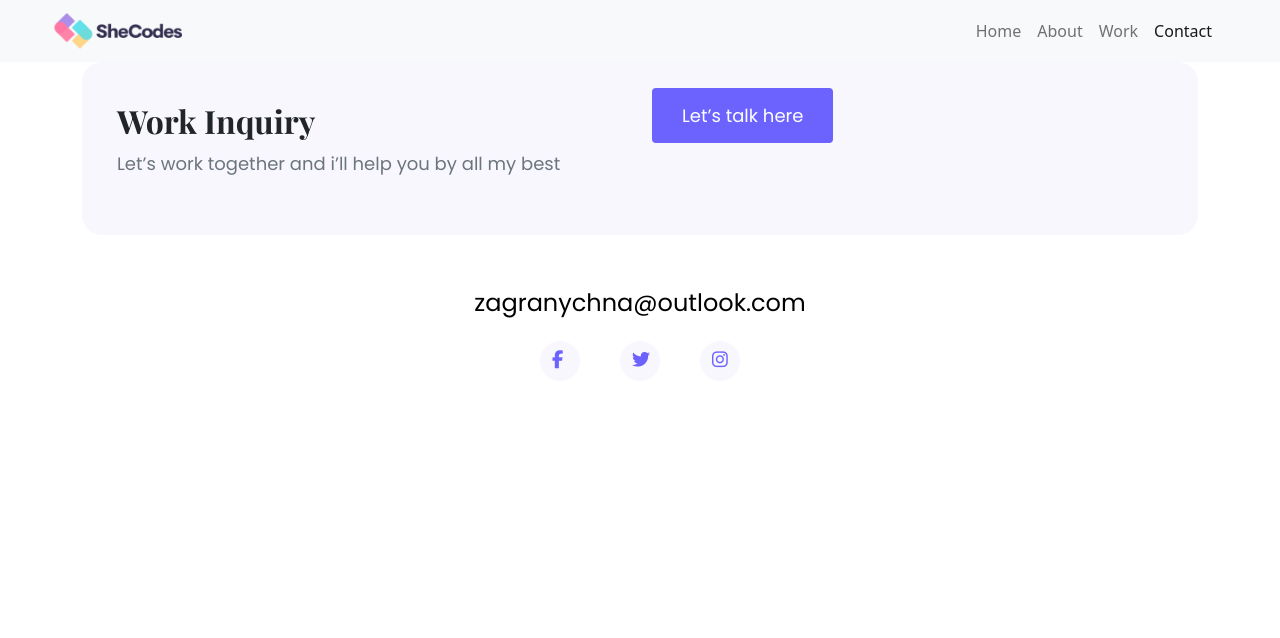
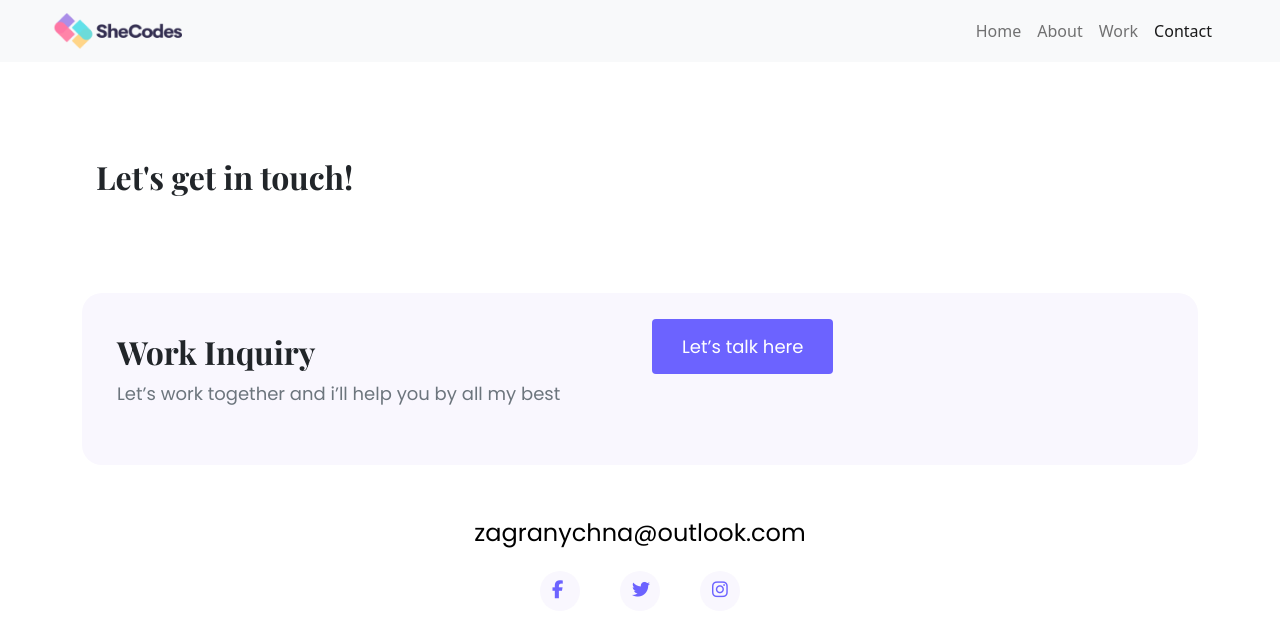
Before and after one commit to Zagranychna/portfolio-project, a plain HTML site: page contact.html in a window 1280 px wide. Drawn offline with nearby package versions, Linux system fonts and the light colour scheme.

Commit message:
adding contact page

```diff
--- a/contact.html
+++ b/contact.html
@@ -68,6 +68,7 @@
         </div>
       </div>
     </nav>
+    <h2 class="m-5 p-5">Let's get in touch!</h2>
 
     <footer>
       <div class="container">
```
